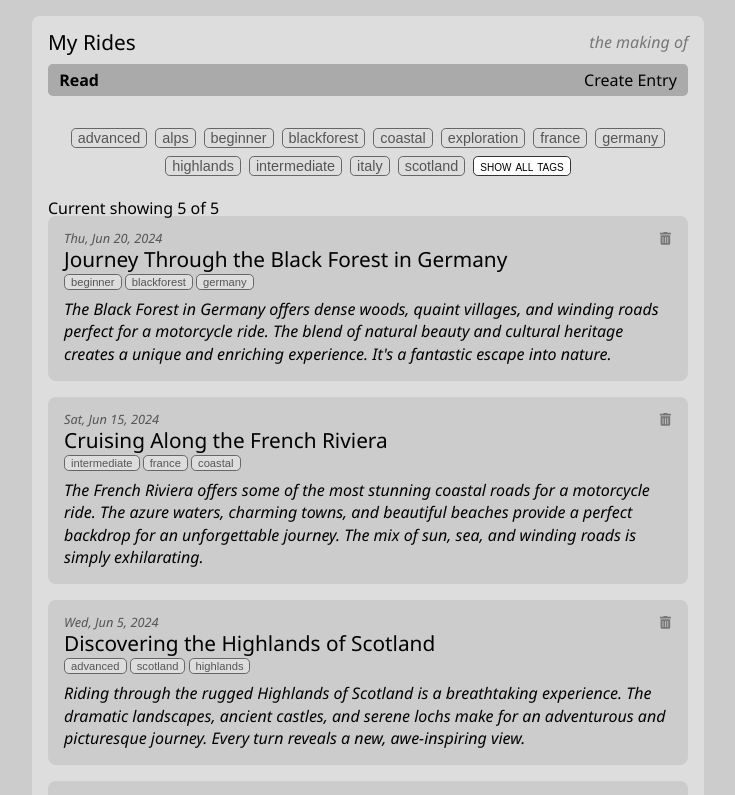
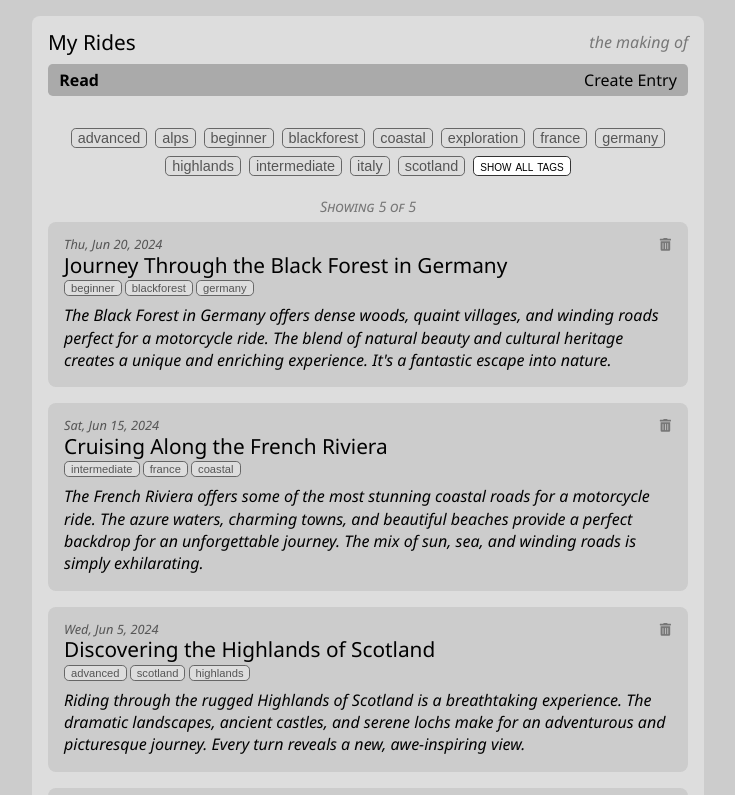
Before and after one commit to edwardtanguay/coding-challenge-react-blogsite-calimoto, a React (Vite) app: page /blog in a window 1280 px wide. Shown: the top 795 px of the page, without its empty margins (272-1007 px from the left). Built offline with nearby package versions, Linux system fonts and the light colour scheme.

Commit message:
delete updates tags

```diff
--- a/src/appContext.tsx
+++ b/src/appContext.tsx
@@ -44,19 +44,18 @@ export const AppProvider: React.FC<IAppProvider> = ({ children }) => {
 		}
 	};
 
-	const getAllTags = (): string[] => {
+	const rebuildAllTags = (_blogEntries: BlogEntry[]): void => {
 		const tags: string[] = [];
-		for (const blogEntry of blogEntries) {
+		for (const blogEntry of _blogEntries) {
 			tags.push(...blogEntry.tags);
 		}
-		const uniqueTags = Array.from(new Set(tags));
-		uniqueTags.sort((a, b) => (a > b ? 1 : -1));
-		return uniqueTags;
+		const _allTags = Array.from(new Set(tags));
+		_allTags.sort((a, b) => (a > b ? 1 : -1));
+		setAllTags(_allTags);
 	};
 
 	useEffect(() => {
-		const _allTags = getAllTags();
-		setAllTags(_allTags);
+		rebuildAllTags(blogEntries);
 		rebuildFilteredBlogEntries(blogEntries, selectedMainTag);
 	}, []);
 
@@ -64,6 +63,7 @@ export const AppProvider: React.FC<IAppProvider> = ({ children }) => {
 		const _blogEntries = blogEntries.filter((m) => m.id !== blogEntry.id);
 		setBlogEntries(_blogEntries);
 		rebuildFilteredBlogEntries(_blogEntries, selectedMainTag);
+		rebuildAllTags(_blogEntries);
 	};
 
 	const handleSaveNewBlogEntry = (blogEntry: BlogEntry): void => {
--- a/src/pages/PageBlog.tsx
+++ b/src/pages/PageBlog.tsx
@@ -43,7 +43,7 @@ export const PageBlog = () => {
 				</>
 			</section>
 			<section className="stats">
-				Current showing {filteredBlogEntries.length} of {blogEntries.length}
+				Showing {filteredBlogEntries.length} of {blogEntries.length}
 			</section>
 			{filteredBlogEntries.map((blogEntry, index) => {
 				return (
--- a/src/styles/index.scss
+++ b/src/styles/index.scss
@@ -15,6 +15,14 @@ body {
 	}
 
 	section.siteContent {
+		.stats {
+			text-align: center;
+			font-size: .9rem;
+			font-variant: small-caps;
+			color: #777;
+			font-style: italic;
+			margin-bottom: .5rem;
+		}
 		.tagsArea {
 			display: flex;
 			gap: 0.5rem;
```
